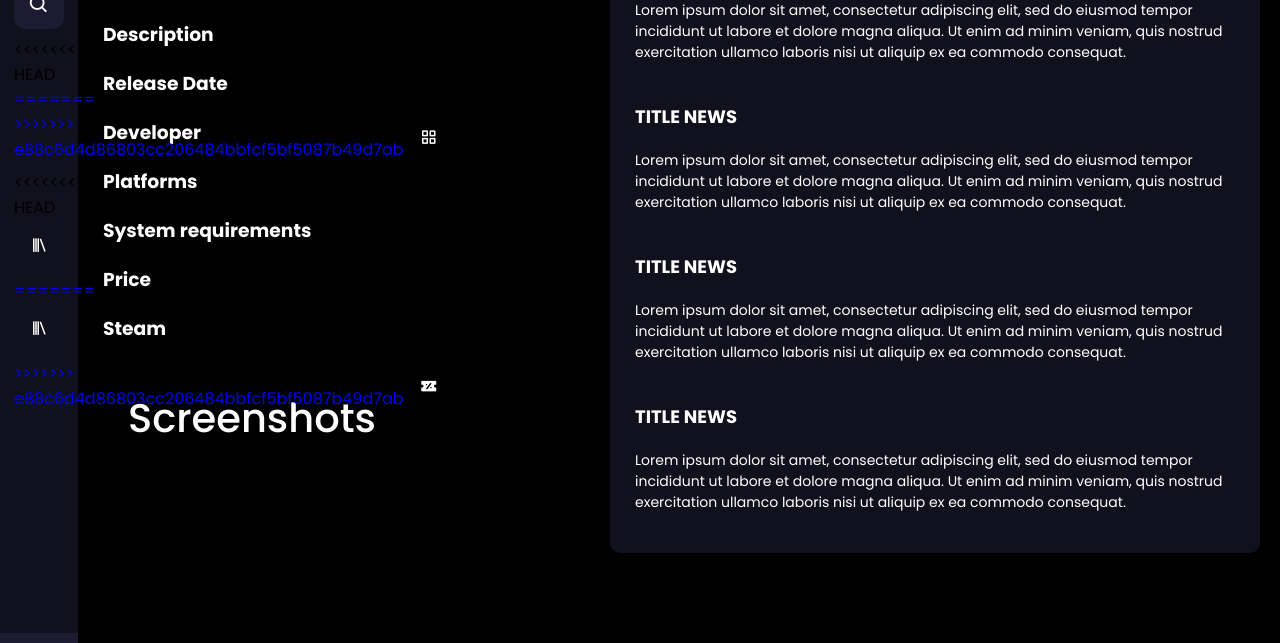
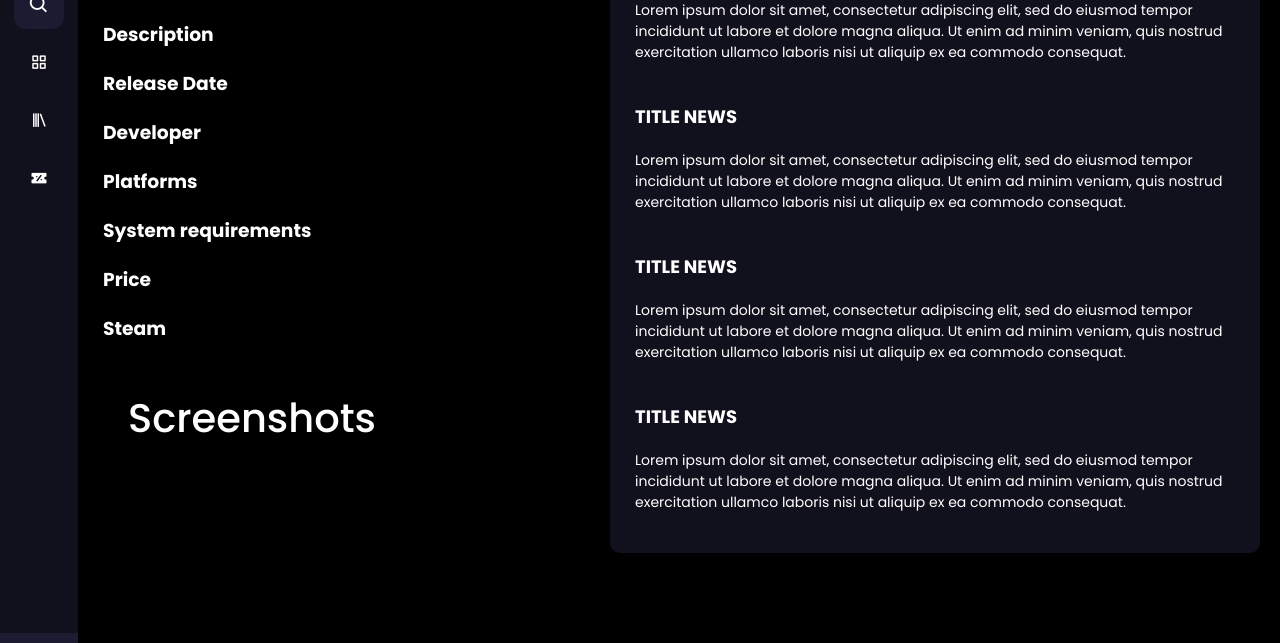
Before and after one commit to ThijnBr/ProjectSteam, a Flask app: template templates/gameinfo.html in a window 1280 px wide. Shown: the part 107-750 px from the top of the page. Run offline with Flask 3, Linux system fonts and the light colour scheme; the template is opened without the code that fills it, so the values that code supplies are empty.

Commit message:
fixed gameinfo

```diff
--- a/templates/gameinfo.html
+++ b/templates/gameinfo.html
@@ -28,18 +28,13 @@
          <span class="tooltip">Search</span>
       </li>
       <li>
-<<<<<<< HEAD
         <a href="../">
-=======
-        <a href="../#">
->>>>>>> e88c6d4d86803cc206484bbfcf5bf5087b49d7ab
           <i class='bx bx-grid-alt'></i>
           <span class="links_name">Dashboard</span>
         </a>
          <span class="tooltip">Dashboard</span>
       </li>
       <li>
-<<<<<<< HEAD
        <a href="{{ url_for('library') }}">
          <i class='bx bx-library' ></i>
          <span class="links_name">Games</span>
@@ -48,16 +43,6 @@
      </li>
      <li>
        <a href="{{ url_for('sales') }}">
-=======
-       <a href="../library">
-         <i class='bx bx-library' ></i>
-         <span class="links_name">Games</span>
-       </a>
-       <span class="tooltip">Library</span>
-     </li>
-     <li>
-       <a href="../sales">
->>>>>>> e88c6d4d86803cc206484bbfcf5bf5087b49d7ab
          <i class='bx bxs-discount'></i>
          <span class="links_name">Sales</span>
        </a>
```
